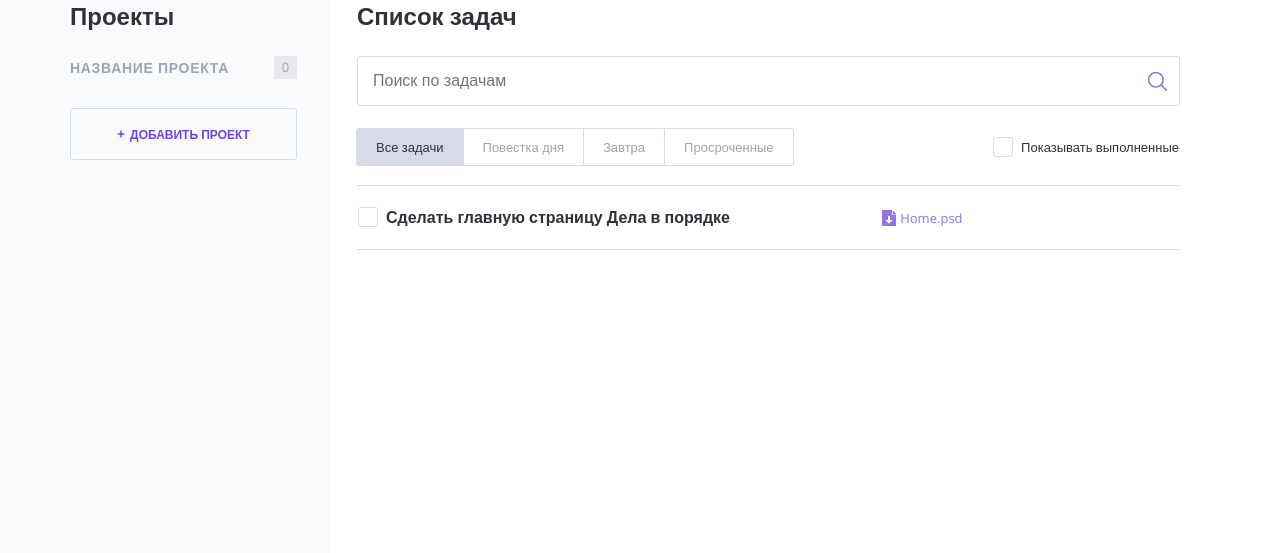
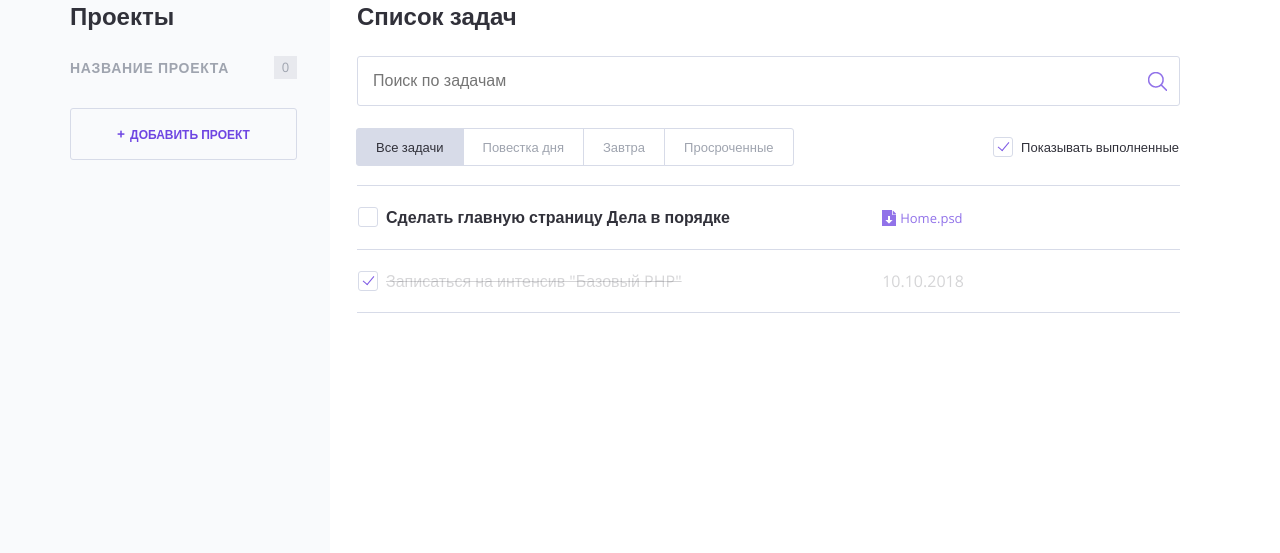
Before and after one commit to MironovaIrina/916281-doingsdone, a PHP site: page / in a window 1280 px wide. Shown: the part 93-646 px from the top of the page. Run offline with PHP 8.4, Linux system fonts and the light colour scheme.

Commit message:
Update index.php

```diff
--- a/index.php
+++ b/index.php
@@ -76,16 +76,18 @@ $show_complete_tasks = rand(0, 1);
 
                     <label class="checkbox">
                         <!--добавить сюда аттрибут "checked", если переменная $show_complete_tasks равна единице-->
-                        <input class="checkbox__input visually-hidden show_completed" type="checkbox">
+                        <input class="checkbox__input visually-hidden show_completed" type="checkbox" <?=$show_complete_tasks == 1 ? "checked" : ""?>>
+
                         <span class="checkbox__text">Показывать выполненные</span>
                     </label>
                 </div>
 
                 <table class="tasks">
+
                     <tr class="tasks__item task">
                         <td class="task__select">
                             <label class="checkbox task__checkbox">
-                                <input class="checkbox__input visually-hidden task__checkbox" type="checkbox" value="1">
+                                <input class="checkbox__input visually-hidden task__checkbox" type="checkbox" value="1" >
                                 <span class="checkbox__text">Сделать главную страницу Дела в порядке</span>
                             </label>
                         </td>
@@ -97,6 +99,20 @@ $show_complete_tasks = rand(0, 1);
                         <td class="task__date"></td>
                     </tr>
                     <!--показывать следующий тег <tr/>, если переменная $show_complete_tasks равна единице-->
+					<?php if($show_complete_tasks == 1):?>
+					<tr class="tasks__item task task--completed">
+						<td class="task__select">
+							<label class="checkbox task__checkbox">
+								   <input class="checkbox__input visually-hidden" type="checkbox" checked>
+								   <span class="checkbox__text">Записаться на интенсив "Базовый PHP"</span>
+							</label>
+						</td>
+						<td class="task__date">10.10.2018</td>
+
+						<td class="task__controls">
+						</td>
+					</tr>
+					<?php endif;?>
                 </table>
             </main>
         </div>
```
